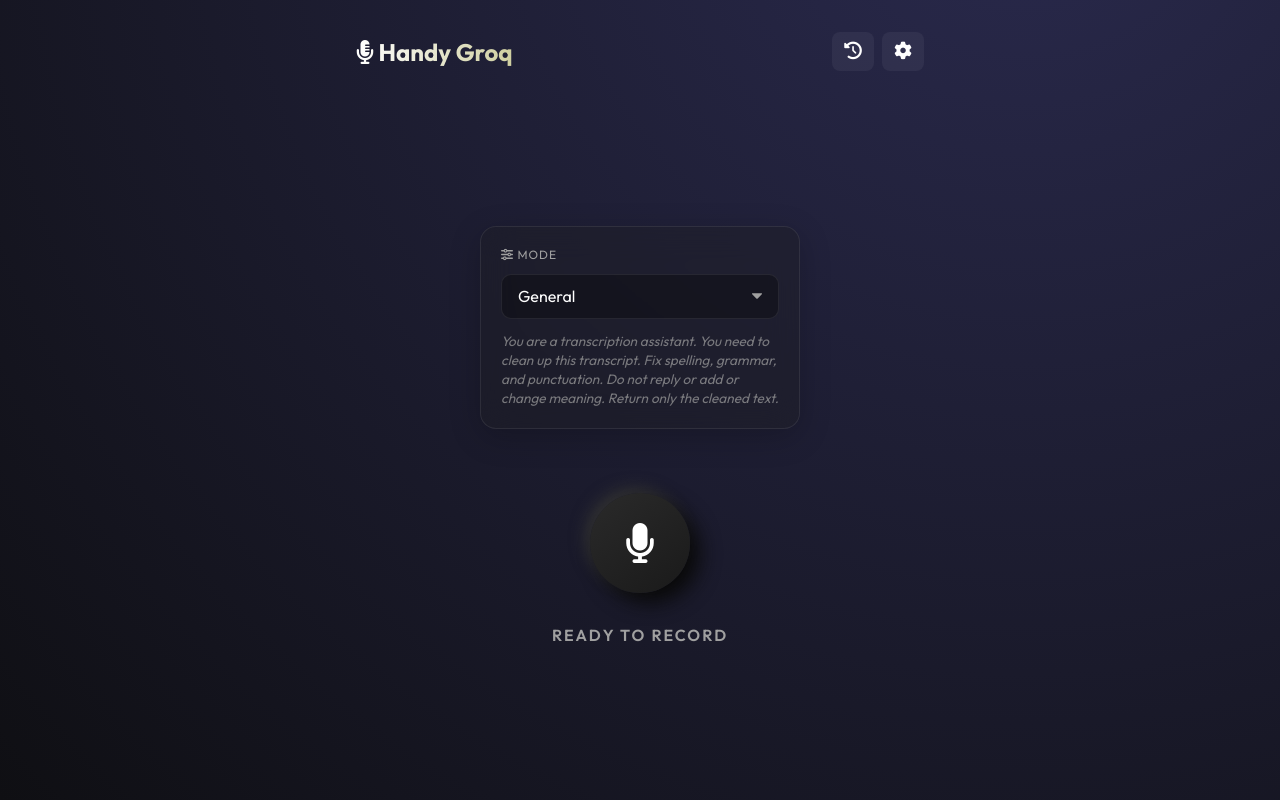
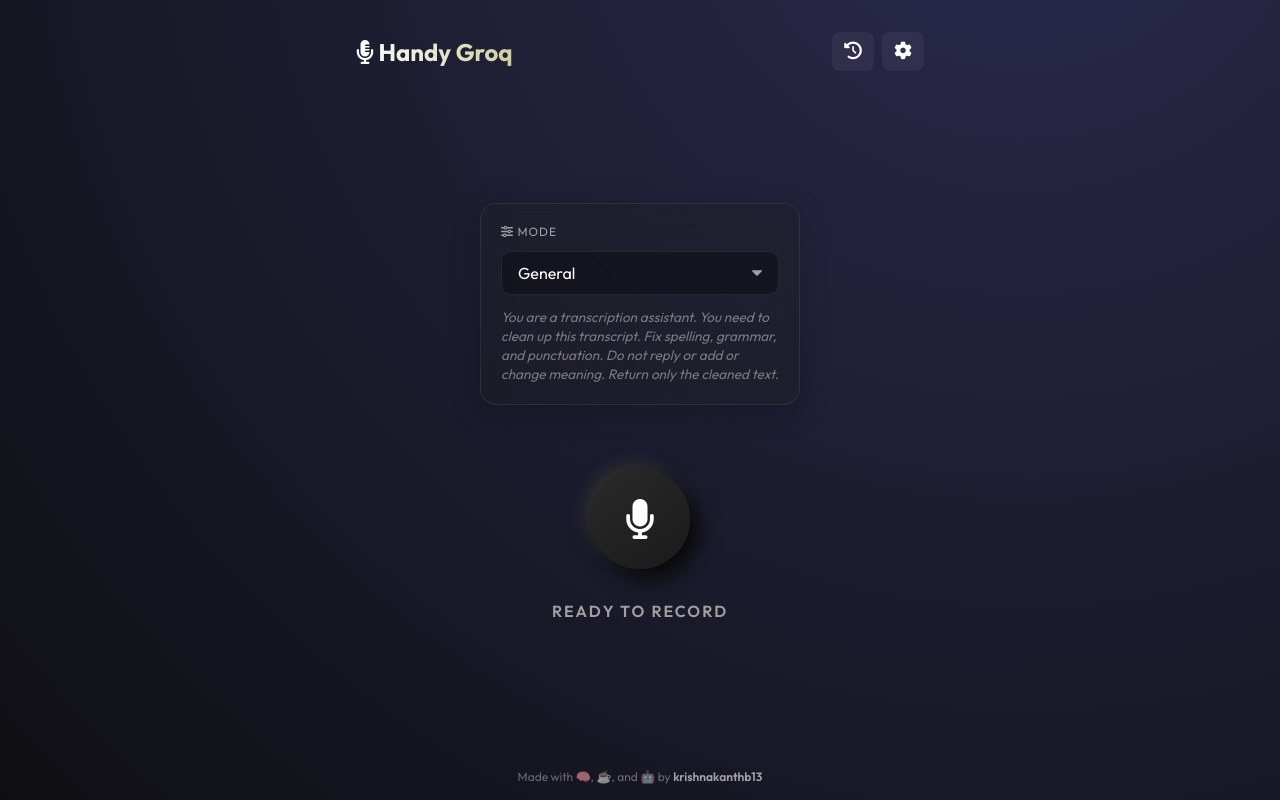
Before and after one commit to krishnakanthb13/speech-to-text, a Flask app: page / in a window 1280 px wide. Run offline with Flask 3, Linux system fonts and the light colour scheme; data that the repository does not hold is empty.

Commit message:
v0.1.5 - feat(ui): add footer with creator attribution
Adds a footer component to the web interface displaying creator attribution with animated styling. Also updates README documentation with the new v0.1.0 release screenshot.

```diff
--- a/web_server/static/css/style.css
+++ b/web_server/static/css/style.css
@@ -478,6 +478,27 @@
     background: rgba(255, 255, 255, 0.2);
 }
 
+/* FOOTER */
+.app-footer {
+    text-align: center;
+    font-size: 0.75rem;
+    color: var(--text-muted);
+    margin-top: 2rem;
+    opacity: 0.6;
+    animation: fadeIn 1s ease-out;
+}
+
+.app-footer a {
+    color: var(--text-main);
+    text-decoration: none;
+    font-weight: 600;
+    transition: var(--transition);
+}
+
+.app-footer a:hover {
+    color: var(--primary);
+}
+
 /* ANIMATIONS */
 @keyframes fadeIn {
     from {
--- a/web_server/templates/index.html
+++ b/web_server/templates/index.html
@@ -42,6 +42,10 @@
                 </div>
             </div>
         </main>
+
+        <footer class="app-footer">
+            Made with 🧠, ☕, and 🤖 by <a href="https://github.com/krishnakanthb13" target="_blank">krishnakanthb13</a>
+        </footer>
 
         <!-- History Modal -->
         <div id="history-modal" class="modal hidden">
```
Also changed, not shown: README.md, assets/release_v0.1.0.png (added).
